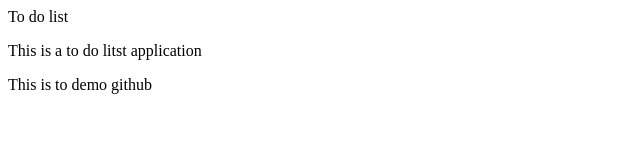
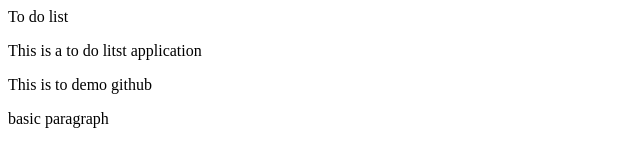
Before and after one commit to carolynnasser/To-Do-List, a plain HTML site: page index.html in a window 1280 px wide. Shown: the whole page, without its empty margins (0-640 px from the left). Drawn offline with Linux system fonts and the light colour scheme.

Commit message:
Change1
added text

```diff
--- a/index.html
+++ b/index.html
@@ -3,5 +3,6 @@
 <body>
 <p> This is a to do litst application </p>
 <p> This is to demo github</p>
+<p> basic paragraph</p>
 </body>
 </html>
```
